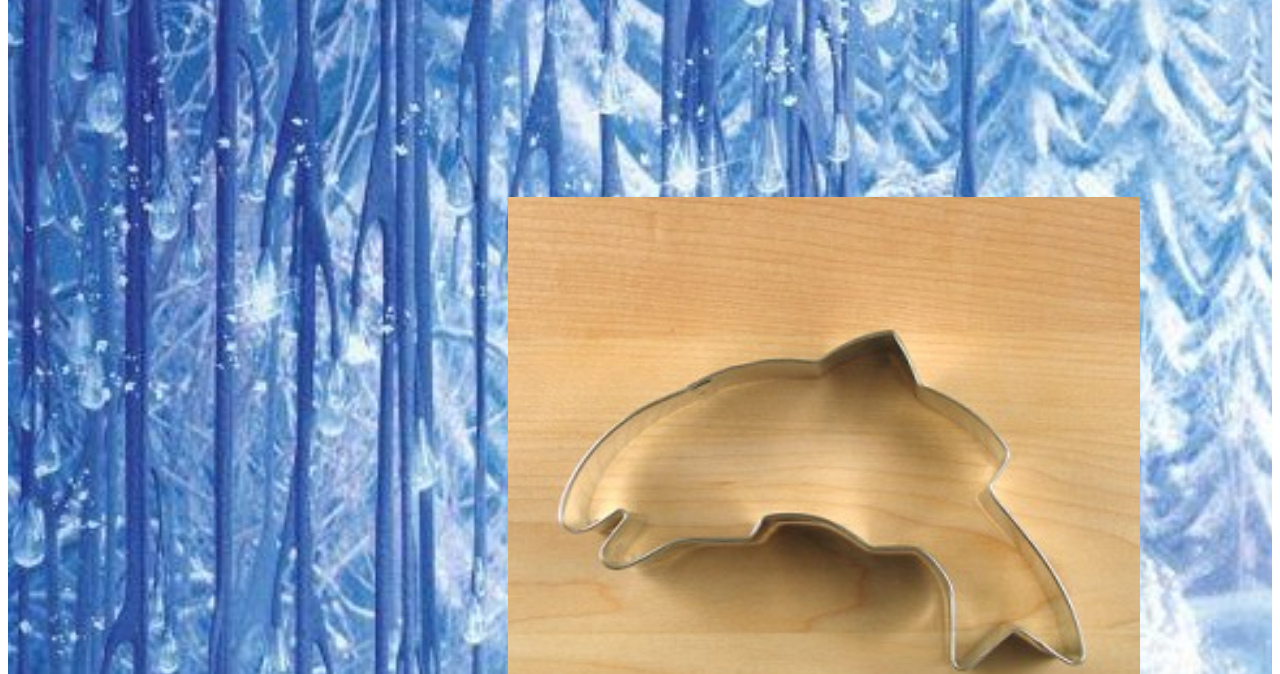
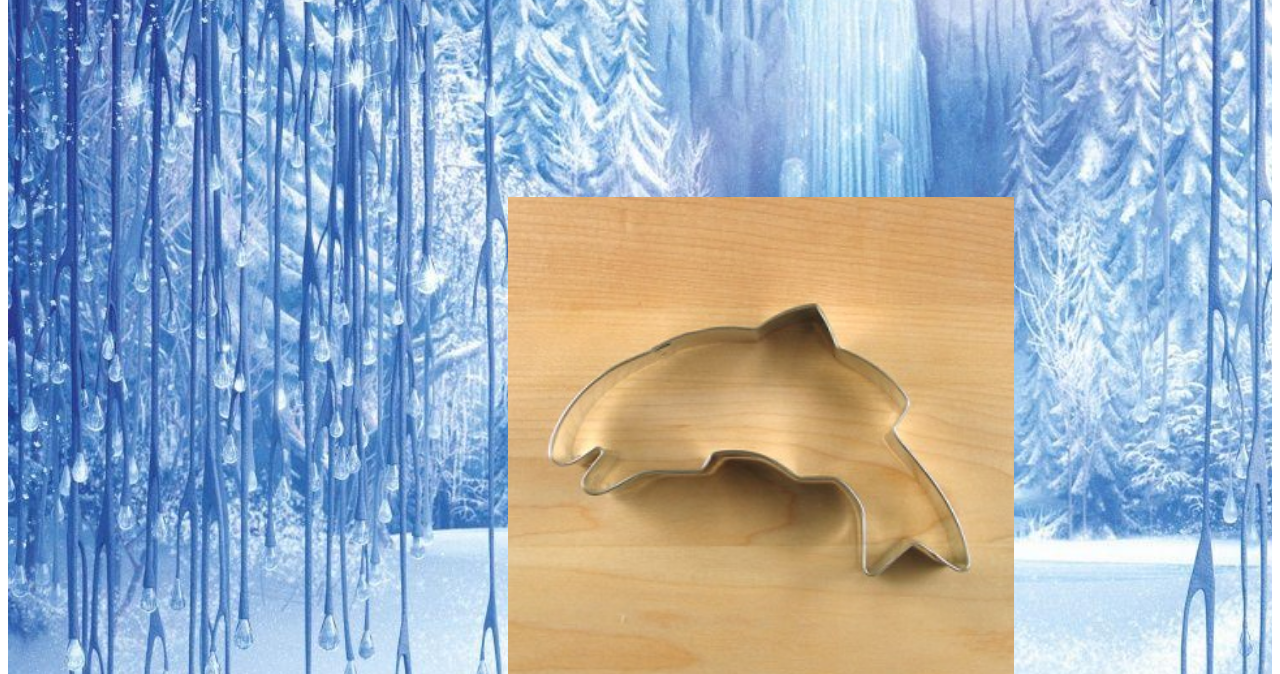
Before and after one commit to haneenzyad98/cookie-stand, a plain HTML site: page index.html in a window 1280 px wide. Shown: the part 126-800 px from the top of the page. Drawn offline with Linux system fonts and the light colour scheme.

Commit message:
do lab10

```diff
--- a/style.css
+++ b/style.css
@@ -38,9 +38,11 @@ table,th,td{
 
 }
 table{
+
    float: right;
  /* margin-top: 420px;  */
   /* margin-bottom: 0px; */
+  width: 100px;
 }
 td:hover {background-color: #fff6f6;}
 
@@ -64,19 +66,13 @@ th, td {
   /* margin-left: 350px; */
   background-color:#728FCE ;
   width: 250px;
-  float: right;
+  float: left;
 
   }
   /* #sup1{
       float: right;
   } */
 /* ------------------------------------------------------------------------ */
-#maine2{
-  background-image: url(wp1987894.jpg);
-  background-repeat: no-repeat;
-  background-size: cover;
-  height: 2000px;
-}
 
 
 #fir{
@@ -134,8 +130,8 @@ nav ul li{
 /* --------------------------------------------------- */
 .mySlides{
   margin-top: 200px;
-  width: 50%;
-  min-height: 300px;
+  width: 40%;
+  min-height: 200px;
   margin-left: 500px;
 }
 input[type=submit] {
@@ -155,6 +151,12 @@ input[type=submit] {
   background-color:#728FCE ;
   width:300px;
   float: left;
-  margin-top: 0px;
+
 
 }
+#maine2{
+  background-image: url(wp1987894.jpg);
+  background-repeat: no-repeat;
+  background-size: cover;
+  height: 1000px;
+}
```
Also changed, not shown: index.html (+2 -2 lines), sales.html (+5 -9 lines). Lines whose indentation alone changed are shown as unchanged.
